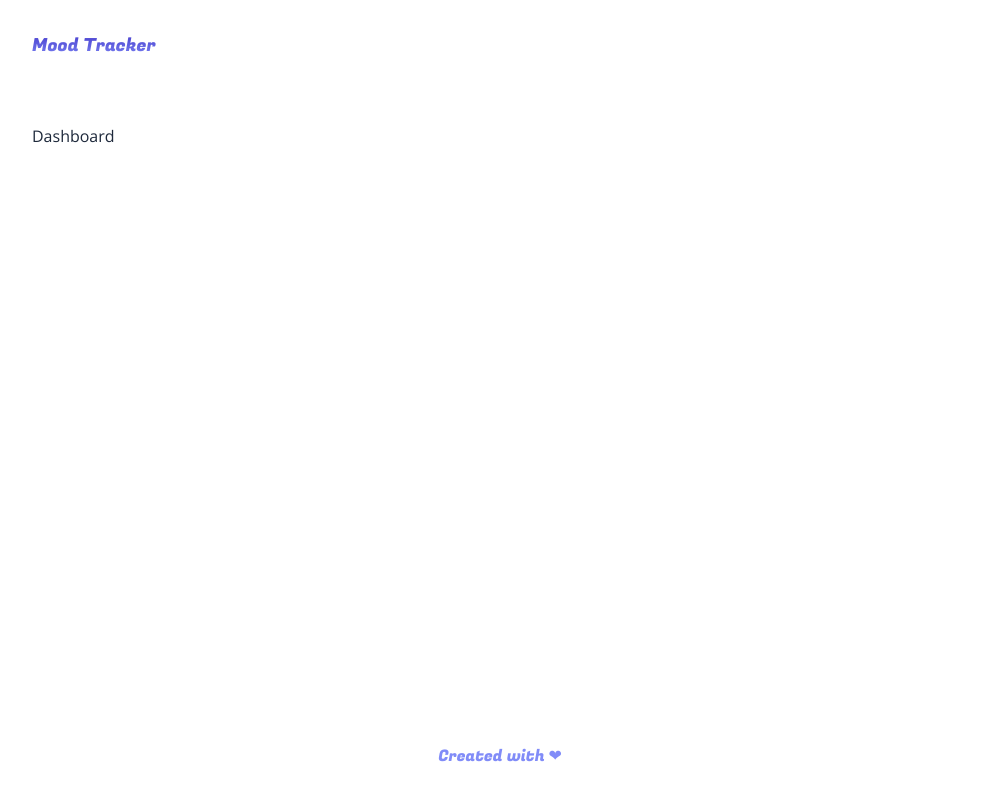
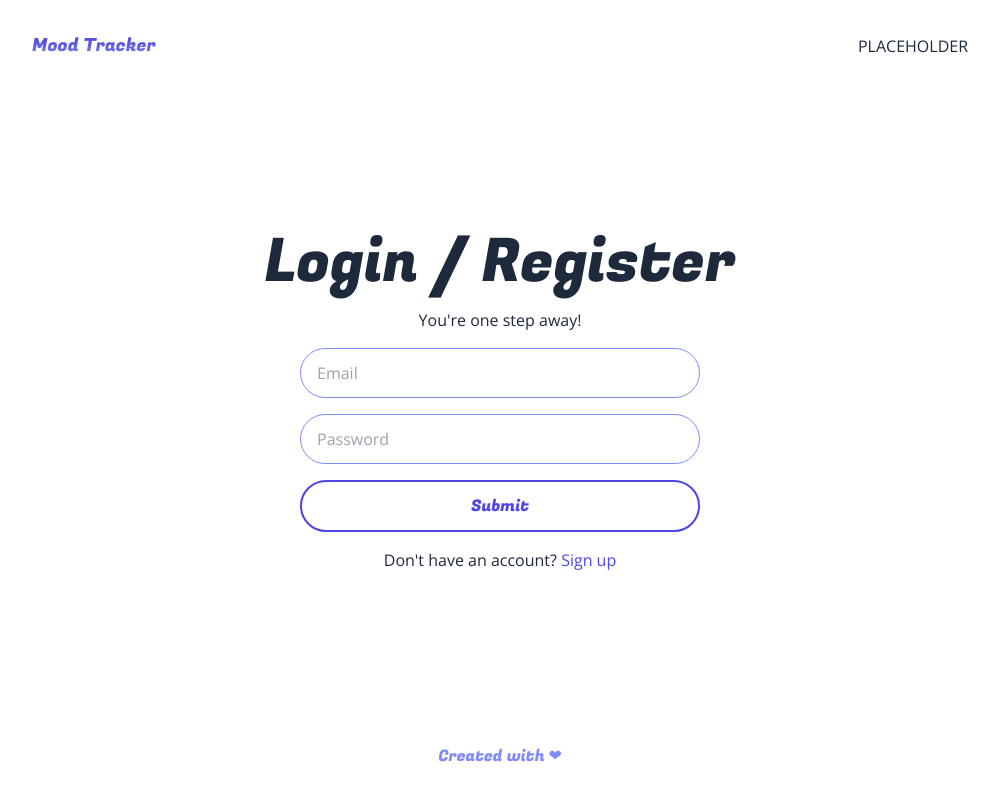
Before and after one commit to nknaleena101/mood_tracker, a Next.js app: page /dashboard in a window 1280 px wide. Shown: the whole page, without its empty margins (140-1139 px from the left). Built offline with nearby package versions, Linux system fonts and the light colour scheme.

Commit message:
loginpage

```diff
--- a/app/dashboard/page.js
+++ b/app/dashboard/page.js
@@ -7,7 +7,7 @@ export const metadata = {
   };
 
 export default function DashboardPage(){
-    const isAuthenticated = true
+    const isAuthenticated = false
 
     let childern = (
         <Login />
--- a/app/layout.js
+++ b/app/layout.js
@@ -22,6 +22,7 @@ export default function RootLayout({ children }) {
   const header = (
     <header className="p-4 sm:p-8 flex items-center justify-between gap-4">
       <h1 className={'text-base sm:text-lg textGradient ' + Fugaz.className}>Mood Tracker</h1>
+      <div className="flex items-center justify-between">PLACEHOLDER</div>
     </header>
   )
 
--- a/components/Button.js
+++ b/components/Button.js
@@ -8,9 +8,9 @@ const Fugaz = Fugaz_One({
 });
 
 export default function Button(props) {
-    const { text, dark } = props
+    const { text, dark, full } = props
   return (
-    <button className={'rounded-full overflow-hidden duratioin-200 hover:opacity-60 border-2 border-solid border-indigo-600 ' + (dark ? 'text-white bg-indigo-600  ' : ' text-indigo-600')}>
+    <button className={'rounded-full overflow-hidden duratioin-200 hover:opacity-60 border-2 border-solid border-indigo-600 ' + (dark ? ' text-white bg-indigo-600  ' : ' text-indigo-600 ') + (full ? ' grid place-items-center w-full ' : '')}>
         <p className={ 'px-6 sm:px-10 whitespace-nowrap py-2 sm:py-3 ' + Fugaz.className}>
             {text}
         </p>
--- /dev/null
+++ b/components/Calendar.js
@@ -0,0 +1,7 @@
+import React from 'react'
+
+export default function Calendar() {
+  return (
+    <div>Calendar</div>
+  )
+}
--- a/components/Hero.js
+++ b/components/Hero.js
@@ -1,6 +1,7 @@
 import React from 'react'
 import { Fugaz_One } from 'next/font/google'
 import Button from './Button';
+import Calendar from './calendar';
 
 const Fugaz = Fugaz_One({
   variable: "--font-geist-mono",
@@ -19,6 +20,7 @@ export default function Hero() {
         <Button text="Sign Up"/>
         <Button text="Login" dark/>
       </div>
+      <Calendar/>
     </div>
   )
 }
--- a/components/Login.js
+++ b/components/Login.js
@@ -1,7 +1,26 @@
+import { Fugaz_One } from 'next/font/google';
 import React from 'react'
+import Button from './Button';
+
+const Fugaz = Fugaz_One({
+  variable: "--font-geist-mono",
+  subsets: ["latin"],
+  weight: ['400']
+});
 
 export default function Login() {
   return (
-    <div>Login</div>
+    <div className='flex flex-col flex-1 justify-center items-center gap-4'>
+      <h3 className={'text-4xl sm:text-5xl md:text-6xl '+Fugaz.className}>Login / Register</h3>
+      <p>You&#39;re one step away!</p>
+      <input className='w-full max-w-[400px] mx-auto px-4 py-3 duration-200 hover:border-indigo-600 focus:border-indigo-600 sm:py-3 border border-solid border-indigo-400 rounded-full outline-none' placeholder='Email'/>
+      <input className='w-full max-w-[400px] mx-auto px-4 py-3 duration-200 hover:border-indigo-600 focus:border-indigo-600 sm:py-3 border border-solid border-indigo-400 rounded-full outline-none' placeholder='Password' type='password'/>
+      <div className='max-w-[400px] w-full mx-auto'>
+        <Button text="Submit" full />
+      </div>
+
+      <p className='text-center'>Don&#39;t have an account? <span className='text-indigo-600'>Sign up</span></p>
+
+    </div>
   )
 }
```
